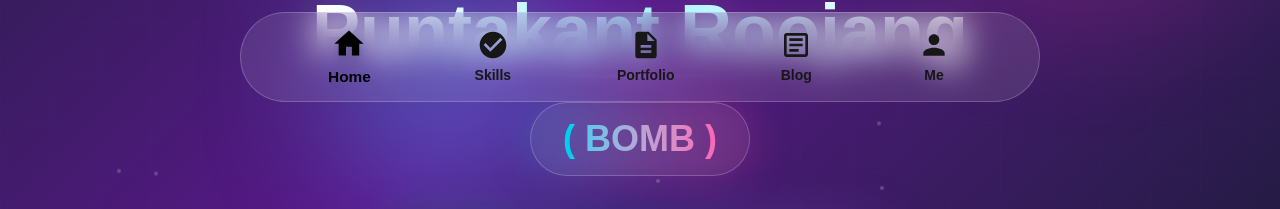
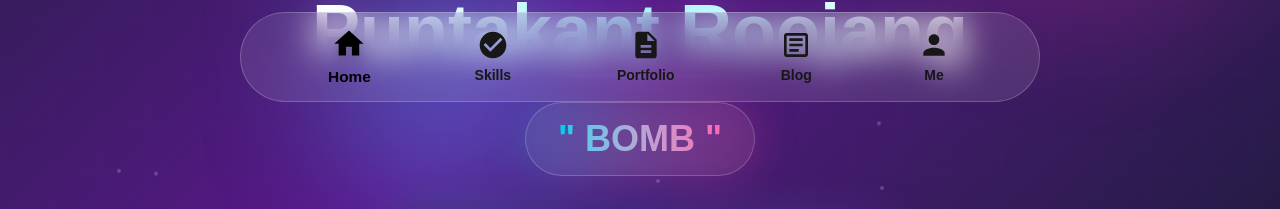
Before and after one commit to Punbomz/punbomz.github.io, a Next.js app: page / in a window 1280 px wide. Shown: the part 678-887 px from the top of the page. Built offline with nearby package versions, Linux system fonts and the light colour scheme.

Commit message:
fix nickname at first page

```diff
--- a/app/page.tsx
+++ b/app/page.tsx
@@ -179,7 +179,7 @@ export default function Home() {
           <div className="absolute inset-0 bg-gradient-to-r from-cyan-500 to-pink-500 rounded-full blur-xl opacity-30 group-hover:opacity-50 transition-opacity"></div>
           <div className="relative bg-white/5 backdrop-blur-xl px-8 py-4 rounded-full border border-white/20">
             <p className="text-3xl md:text-4xl font-bold bg-gradient-to-r from-cyan-400 to-pink-400 bg-clip-text text-transparent">
-              ( BOMB )
+              " BOMB "
             </p>
           </div>
         </div>
```
